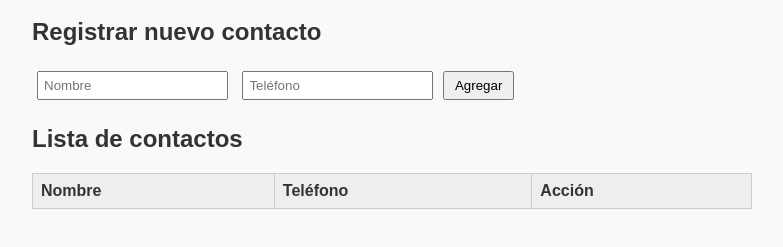
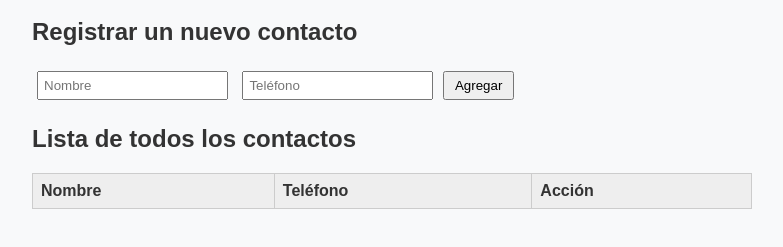
Before and after one commit to jsaas-sketch/Agenda_telf, a plain HTML site: page index.html in a window 1280 px wide. Shown: the part 81-328 px from the top of the page, without its empty margins (8-791 px from the left). Drawn offline with Linux system fonts and the light colour scheme.

Commit message:
cambio diseño a la página web

```diff
--- a/index.html
+++ b/index.html
@@ -32,14 +32,14 @@
 <body>
     <h1>📞 Agenda Telefónica</h1>
 
-    <h2>Registrar nuevo contacto</h2>
+    <h2>Registrar un nuevo contacto</h2>
     <form id="formulario">
         <input type="text" id="nombre" placeholder="Nombre" required>
         <input type="text" id="telefono" placeholder="Teléfono" required>
         <button type="submit">Agregar</button>
     </form>
 
-    <h2>Lista de contactos</h2>
+    <h2>Lista de todos los contactos</h2>
     <table id="tabla-contactos">
         <thead>
             <tr><th>Nombre</th><th>Teléfono</th><th>Acción</th></tr>
```
